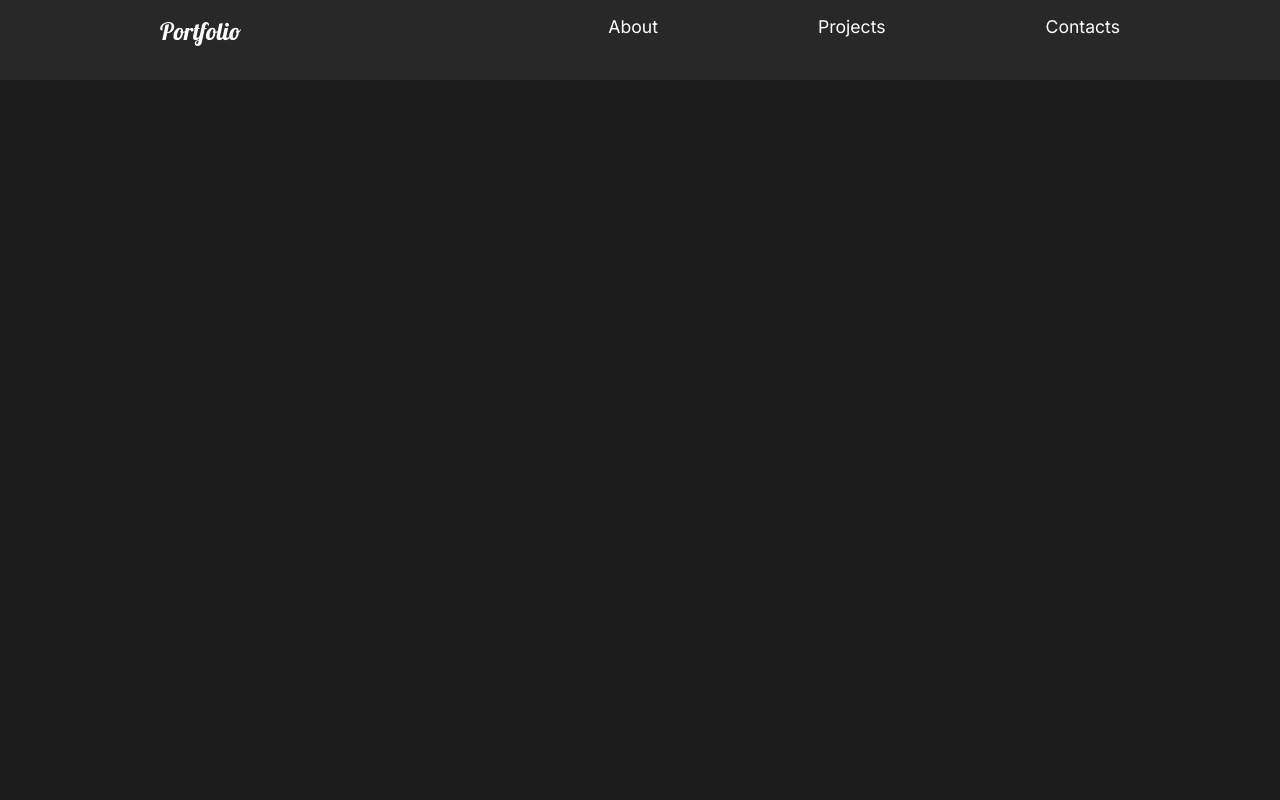
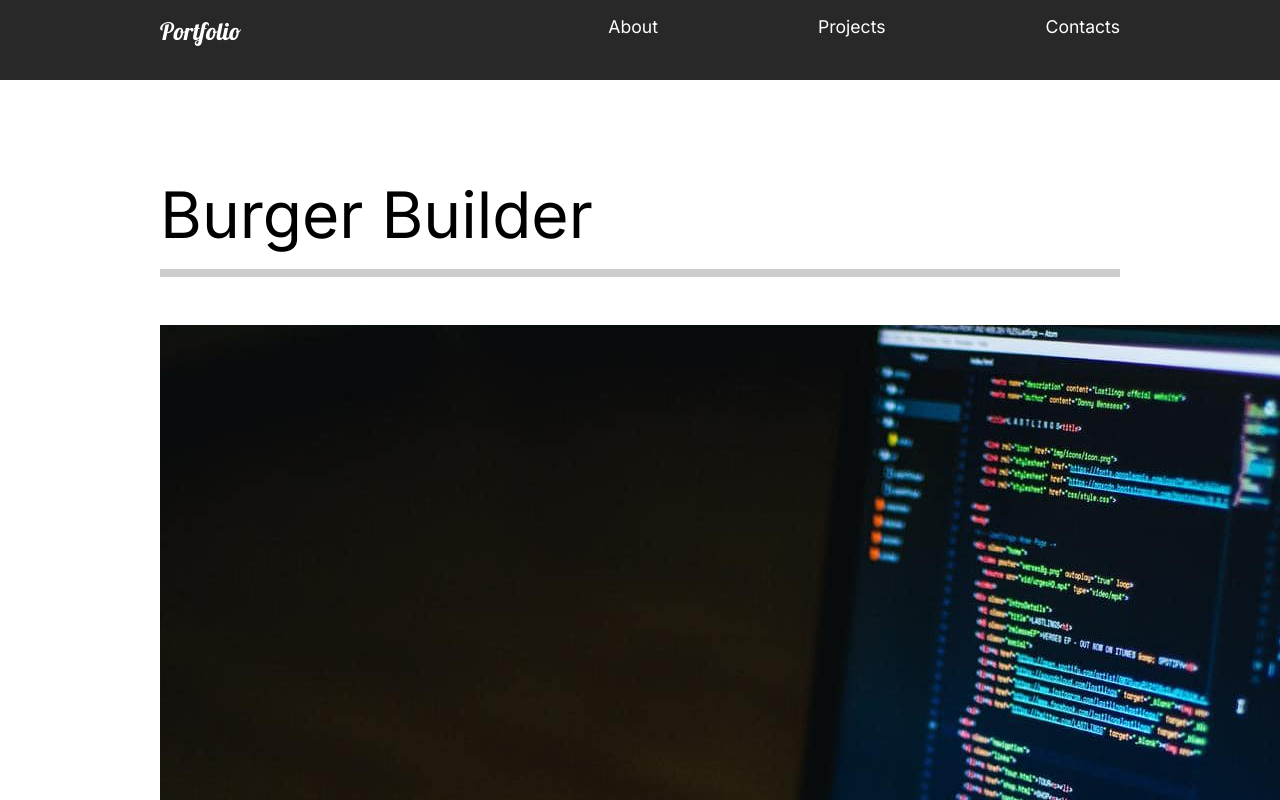
Before and after one commit to DzmitryDavid/dzmitrydavid.github.io, a React (Create React App) app: page /projects in a window 1280 px wide. Shown: the top 800 px of the page. Built offline with nearby package versions, Linux system fonts and the light colour scheme.

Commit message:
add animation to pages

```diff
--- a/src/App.js
+++ b/src/App.js
@@ -1,29 +1,35 @@
 import React from 'react';
-import { Route, Switch } from 'react-router';
-
-import AboutSection from "./components/AboutSection";
+import { Route, Switch, useLocation } from 'react-router';
+import { AnimatePresence } from 'framer-motion';
+import AboutSection from './components/AboutSection';
 import Nav from './components/Nav';
 import Contacts from './pages/Contacts';
 import GlobalStyles from './GlobalStyles';
-import ProjectDetails from './pages/ProjectDetails'
+import Projects from './pages/Projects';
+import ProjectDetails from './pages/ProjectDetails';
 
 function App() {
+  const location = useLocation();
   return (
     <div className="App">
-      <GlobalStyles/>
-        <Nav/>
-      <Switch>
+      <GlobalStyles />
+      <Nav />
+      <AnimatePresence exitBeforeEnter>
+        <Switch location={location} key={location.pathname}>
           <Route exact path="/">
             <AboutSection />
           </Route>
           <Route path="/contacts">
             <Contacts />
           </Route>
+          <Route path="/projects">
+            <Projects />
+          </Route>
           <Route path="/projects/:id">
-          <ProjectDetails/>
+            <ProjectDetails />
           </Route>
-
         </Switch>
+      </AnimatePresence>
     </div>
   );
 }
--- a/src/pages/ProjectDetails.js
+++ b/src/pages/ProjectDetails.js
@@ -6,7 +6,7 @@ import styled from 'styled-components';
 import {projectState} from '../projectState';
 import { pageAnimation } from '../animation';
 
-const MovieDetail = () => {
+const ProjectDetails = () => {
   const history = useHistory();
   const url = history.location.pathname;
   const [projects, setProjects] = React.useState(projectState);
@@ -19,6 +19,7 @@ const MovieDetail = () => {
     setProject(currentProject[0]);
   }, [projects, url]);
 
+  console.log(project);
   return (
     <>
       {project && (
@@ -108,4 +109,4 @@ const Info = (props) => {
     </InfoStyle>
   )
 }
-export default MovieDetail;
+export default ProjectDetails;
--- a/src/pages/Projects.js
+++ b/src/pages/Projects.js
@@ -5,8 +5,8 @@ import {motion} from 'framer-motion';
 import { pageAnimation } from '../animation';
 
 import burger from '../img/burger.jpg';
-import chillPlayer from './img/player.jpg';
-import movieFinder from './img/movieFinder.jpg';
+import chillPlayer from '../img/player.jpg';
+import movieFinder from '../img/movieFinder.jpg';
 
 const Projects = () => {
   return (
@@ -29,7 +29,7 @@ const Projects = () => {
         <h2>Movie Finder</h2>
         <div className="line"></div>
         <Link to="/projects/movie-finder">
-          <img src={movieFinder} alt="finder" />
+          {/* <img src={movieFinder} alt="finder" /> */}
         </Link>
       </ProjectStyled>
     </ProjectsStyled>
```
Also changed, not shown: src/components/Contact.js (+11 -0 lines). Lines whose indentation alone changed are shown as unchanged.
